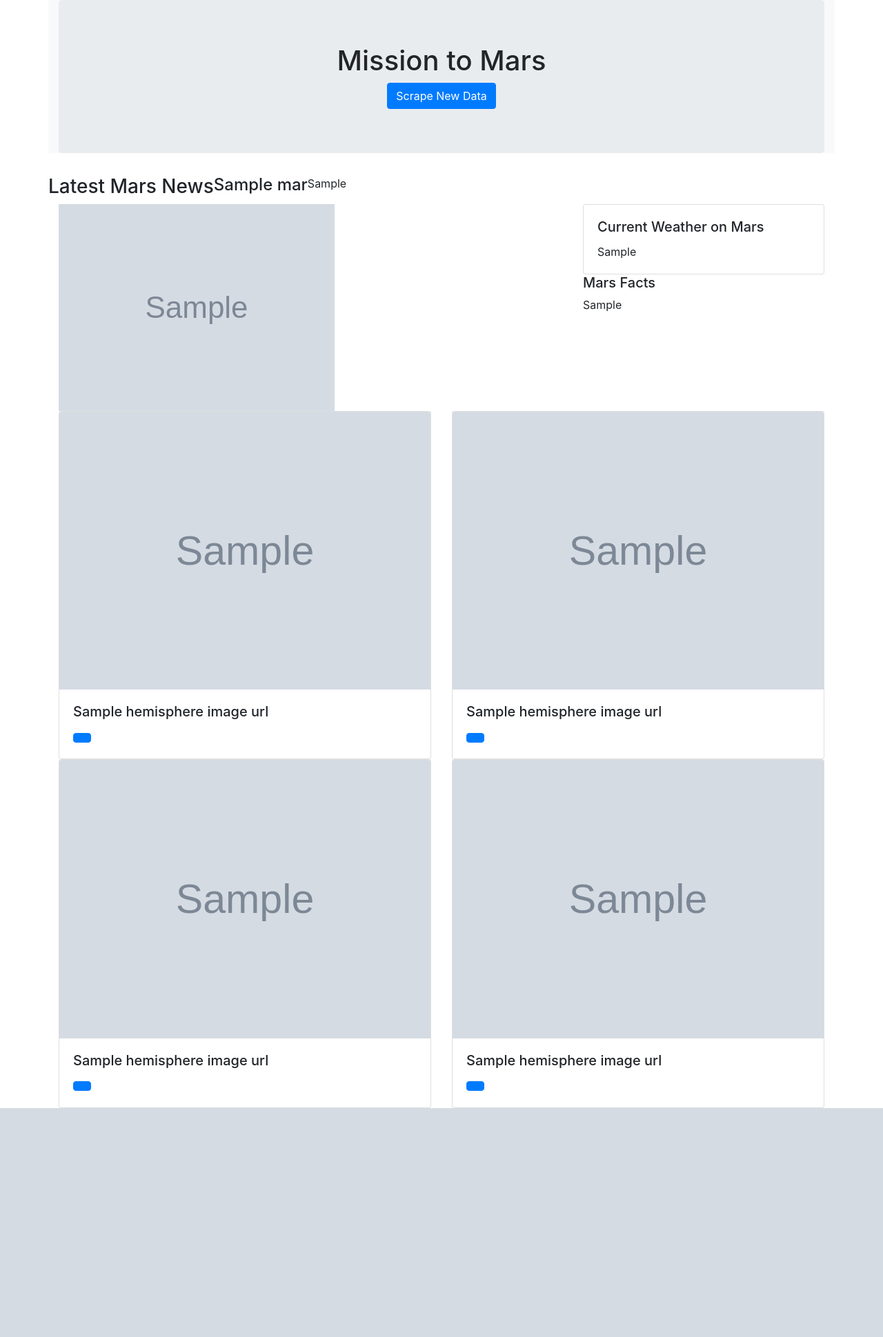
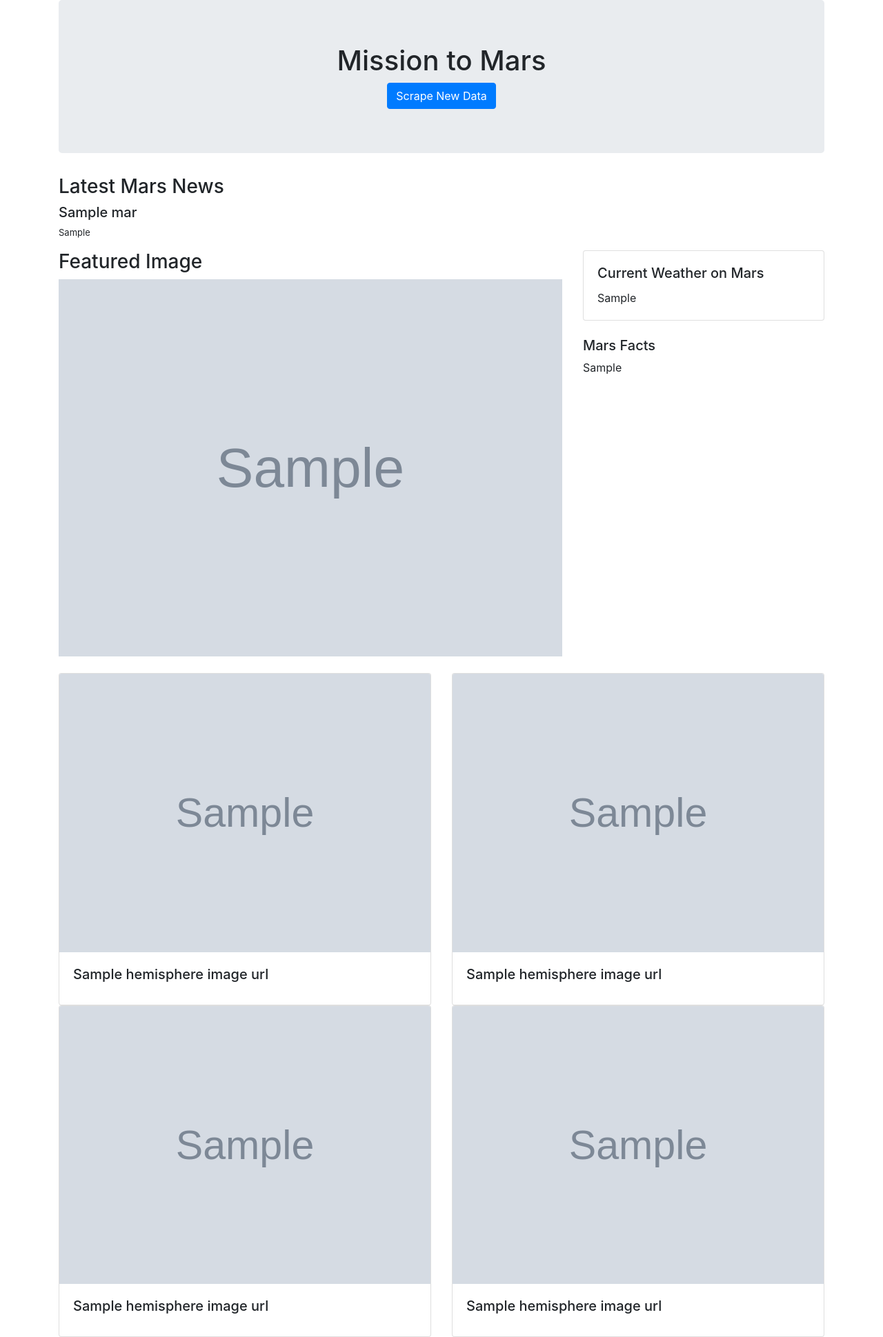
Before and after one commit to JonathanAntia/web-scraping-challenge, a Flask app: page / in a window 1280 px wide. Shown: the whole page at 69% size. Before the commit the page ends 1607 px from the top, so only its background shows below. Run offline with Flask 2, Linux system fonts and the light colour scheme; grey boxes marked "Sample" are stand-in pictures; a database or web service that is not in the repository returns one stand-in record (values such as "Sample title"); some libraries are stand-ins or nearby versions.

Commit message:
Home Page

```diff
--- a/templates/index.html
+++ b/templates/index.html
@@ -11,51 +11,63 @@
       <title>Mission to Mars</title>
   </head>
   <body>
-    <div class='container bg-light'>
-      <div class='jumbotron text-center'>
-        <h1>Mission to Mars</h1>
-        <a class="btn btn-primary" href="/scrape" role="button">Scrape New Data</a>
+    <div class='container'>
+      <div class='row'>
+        <div class='col-md-12'>
+          <div class='jumbotron text-center'>
+            <h1>Mission to Mars</h1>
+            <a class="btn btn-primary" href="/scrape" role="button">Scrape New Data</a>
+          </div>
+        </div>
       </div>
     </div>
     <main class='container'>
       <div class='row'>
-        <h3>Latest Mars News</h3>
-        <h4>{{mars_data.news_title}}</h4>
-        <p class='text-justify'>{{mars_data.news_p}}</p>
+        <div class='col-md-12'>
+          <h3>Latest Mars News</h3>
+        </div>
       </div>
       <div class='row'>
-        <div class='col-lg-8'>
-          <a href="{{mars_data.featured_image_url}}"><img src="{{mars_data.featured_image_url}}" alt="JPL Mars Space Images - Featured Image"></a>
+        <div class='col-md-12'>
+          <h5>{{mars_data.news_title}}</h5>
+          <p class='text-justify' style="font-size: small;">{{mars_data.news_p}}</p>
         </div>
-        <div class='col-lg-4'>
+      </div>
+      <div class='row'>
+        <div class='col-md-8'>
+          <h3>Featured Image</h3>
+          <a href="{{mars_data.featured_image_url}}"><img src="{{mars_data.featured_image_url}}" class='img-responsive' width="100%" height="auto" alt="JPL Mars Space Images - Featured Image"></a>
+        </div>
+      <div class='d-md-block'></div>
+        <div class='col-md-4'>
           <div class="card">
             <div class="card-body">
               <h5 class="card-title">Current Weather on Mars</h5>
               <p class="card-text">{{mars_data.mars_weather}}</p>
             </div>
           </div>
+          <br>
           <div>
             <h5>Mars Facts</h5>
-            <table>{{mars_data.html_table_string}}</table>
+            <table>{{mars_data.html_table_string|safe}}</table>
           </div>
         </div>
       </div>
+<br>
       <div class='row'>
           <div class='col-lg-6'>
               <div class="card">
-                  <img src="{{mars_data.hemisphere_image_urls[0].image_url}}" class="card-img-top" alt="{{mars_data.hemisphere_image_urls[0].title}}">
+                  <img src="{{mars_data.hemisphere_image_urls[0].img_url}}" class="card-img-top" alt="">
                   <div class="card-body">
                       <h5 class="card-title">{{mars_data.hemisphere_image_urls[0].title}}</h5>
-                      <a href="{{mars_data.hemisphere_image_urls[0].image_url}}" class="btn btn-primary"></a>
                   </div>
               </div>
           </div>
           <div class='col-lg-6'>
               <div class="card">
-                  <img src="{{mars_data.hemisphere_image_urls[1].image_url}}" class="card-img-top" alt="{{mars_data.hemisphere_image_urls[1].title}}">
+                  <img src="{{mars_data.hemisphere_image_urls[1].img_url}}" class="card-img-top" alt="">
                   <div class="card-body">
                       <h5 class="card-title">{{mars_data.hemisphere_image_urls[1].title}}</h5>
-                      <a href="{{mars_data.hemisphere_image_urls[1].image_url}}" class="btn btn-primary"></a>
                   </div>
               </div>
           </div>
@@ -63,19 +75,17 @@
       <div class='row'>
           <div class='col-lg-6'>
               <div class="card">
-                  <img src="{{mars_data.hemisphere_image_urls[2].image_url}}" class="card-img-top" alt="{{mars_data.hemisphere_image_urls[2].title}}">
+                  <img src="{{mars_data.hemisphere_image_urls[2].img_url}}" class="card-img-top" alt="">
                   <div class="card-body">
                       <h5 class="card-title">{{mars_data.hemisphere_image_urls[2].title}}</h5>
-                      <a href="{{mars_data.hemisphere_image_urls[2].image_url}}" class="btn btn-primary"></a>
                   </div>
               </div>
           </div>
           <div class='col-lg-6'>
               <div class="card">
-                  <img src="{{mars_data.hemisphere_image_urls[3].image_url}}" class="card-img-top" alt="{{mars_data.hemisphere_image_urls[3].title}}">
+                  <img src="{{mars_data.hemisphere_image_urls[3].img_url}}" class="card-img-top" alt="">
                   <div class="card-body">
                       <h5 class="card-title">{{mars_data.hemisphere_image_urls[3].title}}</h5>
-                      <a href="{{mars_data.hemisphere_image_urls[3].image_url}}" class="btn btn-primary"></a>
                   </div>
               </div>
           </div>
```
